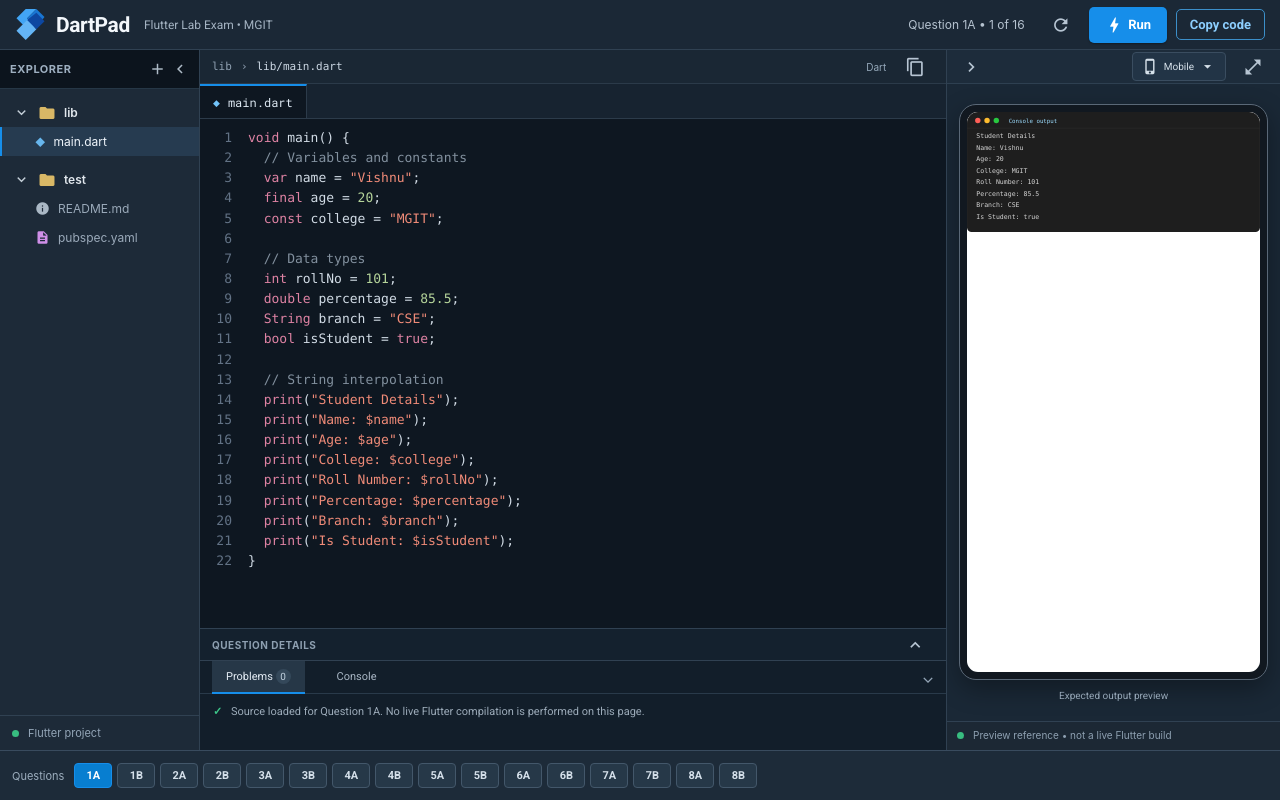
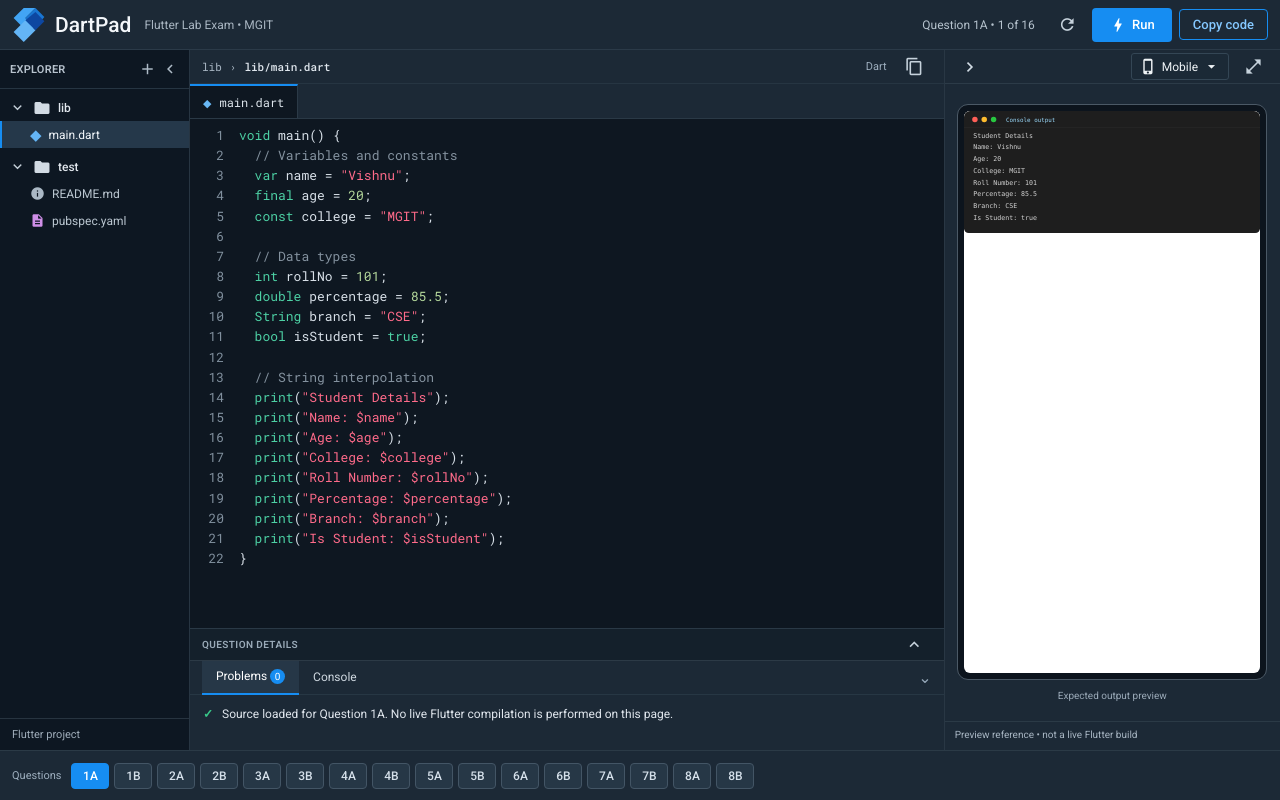
Before and after one commit to Crazyvishnu/exam, a plain HTML site: page index.html in a window 1280 px wide. Drawn offline with Linux system fonts and the light colour scheme.

Commit message:
Match DartPad typography icons and color palette

```diff
--- a/styles.css
+++ b/styles.css
@@ -1,115 +1,124 @@
-
-/* DartPad reference typography, icon font and color tokens */
-@import url('https://fonts.googleapis.com/css2?family=Roboto:wght@300;400;500;700&family=Roboto+Mono:wght@400;500&display=swap');
+/* DartPad visual theme — typography, Material iconography and panel proportions */
+@import url('https://fonts.googleapis.com/css2?family=Roboto:wght@300;400;500;600;700&family=Roboto+Mono:wght@400;500&display=swap');
 @import url('https://fonts.googleapis.com/icon?family=Material+Icons');
 
 :root{
-  --chrome:#1c2834;
-  --line:#263542;
-  --editor:#0e161f;
-  --muted:#9aa8b5;
-  --text:#dce3ea;
+  color-scheme:dark;
+  --dp-header:#1c2936;
+  --dp-panel:#1b2937;
+  --dp-sidebar:#0d1722;
+  --dp-editor:#0e1721;
+  --dp-border:#2b3a48;
+  --dp-blue:#168df2;
+  --dp-text:#dce4eb;
+  --dp-muted:#94a4b3;
 }
-body{font-family:Roboto,Arial,sans-serif;background:#0e161f;color:#dce3ea}
-.workspace-topbar{height:50px;background:#1c2834;border-bottom:1px solid #263542;padding:0 12px}
-.brand{font-family:Roboto,Arial,sans-serif;font-size:21px;font-weight:400;gap:9px;color:#f2f5f8}
+*{box-sizing:border-box}
+html,body{height:100%;margin:0;overflow:hidden}
+body{padding-bottom:50px;background:var(--dp-editor);color:var(--dp-text);font-family:Roboto,Arial,sans-serif}
+button{font-family:Roboto,Arial,sans-serif;cursor:pointer}
+.material-icons{font-family:'Material Icons';font-weight:normal;font-style:normal;font-size:20px;line-height:1;letter-spacing:normal;text-transform:none;display:inline-block;white-space:nowrap;word-wrap:normal;direction:ltr;-webkit-font-feature-settings:'liga';-webkit-font-smoothing:antialiased;font-feature-settings:'liga'}
+
+.workspace-topbar{height:50px;background:var(--dp-header);border-bottom:1px solid var(--dp-border);display:flex;align-items:center;justify-content:space-between;padding:0 12px;gap:16px}
+.brand{display:flex;align-items:center;gap:9px;white-space:nowrap;color:#f4f7fa;font-family:Roboto,Arial,sans-serif;font-size:21px;font-weight:400}
 .brand strong{font-size:21px;font-weight:500;letter-spacing:0}
-.dartpad-logo{width:31px;height:31px;display:block;flex:0 0 31px}
-.brand-sub{font-size:12px;color:#a9b6c2;font-weight:400}
-.material-icons{font-family:'Material Icons';font-weight:normal;font-style:normal;font-size:20px;line-height:1;letter-spacing:normal;text-transform:none;display:inline-block;white-space:nowrap;word-wrap:normal;direction:ltr;-webkit-font-feature-settings:'liga';-webkit-font-smoothing:antialiased;font-feature-settings:'liga'}
-.top-actions{gap:7px}
-.tool-btn{color:#d0dbe5;border-radius:3px;padding:5px 7px}
-.btn{font-family:Roboto,Arial,sans-serif;border-radius:4px;font-size:13px;font-weight:500}
-.btn-run{background:#168df2;min-width:80px;padding:7px 13px;display:inline-flex;align-items:center;justify-content:center;gap:4px}
-.btn-copy{border-color:#168df2;color:#80c4ff}
-.workspace{grid-template-columns:minmax(190px,13.2vw) minmax(420px,1fr) minmax(330px,26.2vw);height:calc(100vh - 100px)}
-.explorer{background:#0c141d;border-right:1px solid #273440;color:#d3dbe3}
-.panel-heading{height:39px;background:#0c141d;border-bottom:1px solid #263542;color:#b8c3ce;font-size:11px;letter-spacing:.25px;padding:0 10px}
+.dartpad-logo{width:34px;height:34px;display:block;flex:0 0 34px}
+.brand-sub{font-size:12px;color:#a9b6c2;font-weight:400;margin-left:4px}
+.top-actions{display:flex;align-items:center;gap:7px}
+.qpos{font-size:12px;color:#b6c3ce;margin-right:8px;white-space:nowrap}
+.btn,.tool-btn{border:1px solid transparent;border-radius:4px;color:#e5edf4}
+.btn{padding:7px 13px;font-size:13px;font-weight:500}
+.btn-run{background:var(--dp-blue);color:#fff;min-width:80px;display:inline-flex;align-items:center;justify-content:center;gap:5px}
+.btn-run:hover{background:#087bd7}
+.btn-run .material-icons{font-size:18px}
+.btn-copy{border-color:var(--dp-blue);background:transparent;color:#85c8ff}
+.btn-copy:hover,.tool-btn:hover{background:#2b4052}
+.tool-btn{background:transparent;border-radius:3px;padding:5px 7px;color:#c6d2dc}
+.tool-btn.material-icons{font-size:19px}
+
+.workspace{height:calc(100vh - 100px);display:grid;grid-template-columns:minmax(190px,13.2vw) minmax(420px,1fr) minmax(320px,26.2vw);min-height:0}
+.explorer{background:var(--dp-sidebar);border-right:1px solid #273542;display:flex;flex-direction:column;min-width:0;color:#d3dce5}
+.panel-heading{height:39px;flex:0 0 39px;display:flex;justify-content:space-between;align-items:center;padding:0 10px;background:var(--dp-sidebar);border-bottom:1px solid #263542;color:#b8c3ce;font-size:11px;font-weight:600;letter-spacing:.25px}
 .panel-actions{font-size:18px;color:#aebbc7;display:flex;gap:12px}
-.tree-root,.tree-file{height:27px;font-size:12px;gap:7px;padding-left:9px}
-.tree-root{margin-top:5px;color:#e1e7ed}
+.tree-root,.tree-file{height:27px;flex:0 0 27px;display:flex;align-items:center;gap:7px;padding:0 9px;font-size:12px;white-space:nowrap}
+.tree-root{margin-top:5px;color:#e1e7ed;font-weight:500}
 .tree-chevron{font-size:17px;color:#c5d0d9}
 .folder-icon{font-size:18px;color:#d2dbe4}
 .tree-file{padding-left:30px;color:#d6dfe8}
-.tree-file.active{background:#25384a;border-left:2px solid #168df2;padding-left:28px;color:#f2f6fa}
+.tree-file.active{background:#25384a;border-left:2px solid var(--dp-blue);padding-left:28px;color:#f2f6fa}
 .file-icon{font-size:15px;color:#64b5f6}
+.test-icon{color:#c29be8}
 .muted-file{color:#bac6d0}
 .muted-file .material-icons{font-size:15px;color:#aab8c5}
 .yaml-icon{color:#cf8fe8!important}
-.project-info{border-color:#273440;color:#9eacb9}
-.editor-column{background:#0e161f;border-right:1px solid #293744}
-.editor-toolbar{height:34px;background:#1c2834;border-bottom:1px solid #263542;padding:0 12px}
-.breadcrumbs{font-family:'Roboto Mono',monospace;font-size:11px;color:#aab8c5;gap:8px}
-.breadcrumbs strong{color:#e0e7ee}
+.explorer-spacer{flex:1}
+.project-info{border-top:1px solid #273440;padding:9px 12px;font-size:11px;color:#9eacb9}
+
+.editor-column{min-width:0;min-height:0;display:flex;flex-direction:column;background:var(--dp-editor);border-right:1px solid #293744}
+.editor-toolbar{height:34px;flex:0 0 34px;background:var(--dp-header);border-bottom:1px solid #263542;display:flex;align-items:center;justify-content:space-between;padding:0 12px}
+.breadcrumbs{display:flex;gap:8px;align-items:center;font-family:'Roboto Mono',monospace;font-size:11px;color:#aab8c5}
+.breadcrumbs strong{font-weight:500;color:#e0e7ee}
+.editor-tools{display:flex;align-items:center;gap:10px}
 .language-tag{color:#9eafbf;font-size:11px}
-.editor-tabs{height:35px;background:#1c2834;border-bottom:1px solid #2a3946}
-.editor-tab{font-family:'Roboto Mono',monospace;font-size:12px;padding:0 13px;background:#1c2834;color:#dce4eb;border-right:1px solid #2b3a47}
-.editor-tab.active{background:#0e161f;border-top:2px solid #168df2}
+.editor-tabs{height:35px;flex:0 0 35px;display:flex;align-items:stretch;background:var(--dp-header);border-bottom:1px solid #2a3946}
+.editor-tab{display:flex;align-items:center;gap:8px;padding:0 13px;border:0;border-right:1px solid #2b3a47;background:var(--dp-header);color:#dce4eb;font-family:'Roboto Mono',monospace;font-size:12px}
+.editor-tab.active{background:var(--dp-editor);border-top:2px solid var(--dp-blue)}
 .dart-file-dot{font-size:11px;color:#69b8f5}
-.code{font-family:'Roboto Mono',monospace;font-size:13px;line-height:1.55;padding-top:6px}
-.cl .ln{flex-basis:49px;padding-right:15px;color:#81909e}
-.cl .lc{color:#d8e0e8}
+.editor-pane{flex:1;min-height:0;overflow:auto;background:var(--dp-editor)}
+.editor{min-height:100%;background:var(--dp-editor);overflow:hidden}
+.filetab{display:none}
+.code{padding:6px 0 24px;overflow:auto;font-family:'Roboto Mono',monospace;font-size:13px;line-height:1.55;tab-size:2}
+.cl{display:flex;min-height:1.55em;white-space:pre}
+.cl .ln{flex:0 0 49px;text-align:right;padding-right:15px;color:#81909e;user-select:none}
+.cl .lc{flex:1;padding-right:20px;color:#d8e0e8}
 .tok-k{color:#4dd0a4}
 .tok-s{color:#ff6b8a}
 .tok-c{color:#84929f}
 .tok-n{color:#b5d99c}
 .tok-a{color:#e8c477}
 .tok-t{color:#4fc3f7}
-.note{font-family:Roboto,Arial,sans-serif}
-.question-drawer{background:#14202b;border-top-color:#2a3946}
-.console-panel{background:#1c2834;border-top:1px solid #2c3a46}
-.console-tabs{height:34px;border-bottom:1px solid #273744;padding-left:12px;gap:0}
-.console-tab{padding:0 14px;font-family:Roboto,Arial,sans-serif;font-size:12px;color:#d0d9e1}
-.console-tab.active{background:#263747;border-bottom-color:#168df2;color:#fff}
-.problem-count{background:#168df2;color:#fff;border-radius:50%;min-width:15px;height:15px}
-.console-content{font-family:Roboto,Arial,sans-serif;font-size:12px;color:#e0e6ed;padding:12px}
-.preview-column{background:#1c2834}
-.preview-toolbar{height:34px;background:#1c2834;border-bottom:1px solid #2c3b48;padding:0 9px}
-.collapse-preview{font-size:20px;color:#d2dce5}
-.preview-actions{gap:7px}
+.note{margin:8px 14px 12px;padding:9px 12px;background:#23394a;border-left:3px solid var(--dp-blue);border-radius:4px;color:#d3e2ee;font:12px/1.5 Roboto,Arial,sans-serif}
+.note code{font-family:'Roboto Mono',monospace;background:#304a60;padding:1px 4px;border-radius:3px}
+
+.question-drawer{border-top:1px solid #2a3946;background:#14202b;max-height:42%;overflow:auto}
+.drawer-heading{height:31px;display:flex;justify-content:space-between;align-items:center;padding:0 12px;color:#9aaab8;font-size:10px;font-weight:600;letter-spacing:.4px}
+.qcard{padding:0 14px 12px}
+.question-kicker{color:#7fbef0;font-size:11px;font-weight:600;margin-bottom:3px}
+.qcard h2{font:500 13px Roboto,Arial,sans-serif;margin:0 0 5px;color:#e5edf5}
+.qcard p{font:12px/1.5 Roboto,Arial,sans-serif;color:#bdcad7;margin:0}
+.question-drawer.collapsed .qcard{display:none}
+
+.console-panel{height:90px;flex:0 0 90px;background:var(--dp-header);border-top:1px solid #2c3a46}
+.console-tabs{height:34px;display:flex;align-items:center;border-bottom:1px solid #273744;padding-left:12px;gap:0}
+.console-tab{height:34px;padding:0 14px;background:transparent;border:0;border-bottom:2px solid transparent;color:#d0d9e1;font:12px Roboto,Arial,sans-serif}
+.console-tab.active{background:#263747;border-bottom-color:var(--dp-blue);color:#fff}
+.problem-count{display:inline-grid;place-items:center;min-width:15px;height:15px;padding:0 4px;border-radius:50%;background:var(--dp-blue);color:#fff;font-size:10px}
+.console-chevron{margin-left:auto;color:#95a7b8;padding-right:12px}
+.console-content{padding:12px 13px;font:12px Roboto,Arial,sans-serif;color:#e0e6ed}
+.success-tick{color:#39c98a;font-weight:700;margin-right:6px}
+
+.preview-column{background:var(--dp-header);min-width:0;display:flex;flex-direction:column}
+.preview-toolbar{height:34px;flex:0 0 34px;display:flex;align-items:center;justify-content:space-between;padding:0 9px;border-bottom:1px solid #2c3b48;background:var(--dp-header)}
+.collapse-preview{border:0;background:transparent;color:#d2dce5;font-size:20px}
+.preview-actions{display:flex;align-items:center;gap:7px}
 .preview-status{display:none}
-.device-select{display:inline-flex;align-items:center;gap:5px;background:#1b2936;border:1px solid #344655;color:#f0f4f7;font-family:Roboto,Arial,sans-serif;font-size:12px;padding:4px 8px;border-radius:3px}
+.device-select{display:inline-flex;align-items:center;gap:5px;background:#1b2936;border:1px solid #344655;color:#f0f4f7;border-radius:3px;padding:4px 8px;font:12px Roboto,Arial,sans-serif}
 .device-select .material-icons{font-size:17px}
-.preview-stage{background:#1c2834;padding:14px 10px}
-.device-frame{width:min(100%,310px);height:min(72vh,610px);background:#0c141d;border:1px solid #4b5966;border-radius:11px;padding:6px;box-shadow:none}
-.device-screen{border-radius:6px}
-.preview-caption{font-family:Roboto,Arial,sans-serif;color:#9baab8}
-.preview-foot{background:#1c2834;color:#a8b6c3;border-top-color:#2b3a46}
-.bottomnav{background:#1c2834;border-top-color:#2b3a46}
-.qbtn{font-family:Roboto,Arial,sans-serif;background:#263746;border-color:#435565;border-radius:4px;font-size:12px}
-.qbtn.active{background:#168df2;border-color:#168df2}
-@media(max-width:900px){.workspace{grid-template-columns:155px minmax(360px,1fr) 290px}}
-@media(max-width:650px){.workspace{grid-template-columns:1fr}.workspace-topbar{background:#1c2834}}
+.preview-stage{flex:1;min-height:0;display:flex;flex-direction:column;align-items:center;justify-content:center;gap:10px;padding:14px 10px;overflow:auto;background:var(--dp-header)}
+.device-frame{width:min(100%,310px);height:min(72vh,610px);min-height:260px;background:#0c141d;border:1px solid #4b5966;border-radius:11px;padding:6px;box-shadow:none}
+.device-screen{height:100%;width:100%;overflow:auto;border-radius:6px;background:#fff;display:flex;align-items:flex-start;justify-content:center}
+.device-screen img{display:block;width:100%;height:auto;object-fit:contain;object-position:top center;background:#fff}
+.preview-caption{font:10px Roboto,Arial,sans-serif;color:#9baab8;text-align:center}
+.preview-foot{height:29px;flex:0 0 29px;background:var(--dp-header);color:#a8b6c3;border-top:1px solid #2b3a46;padding:7px 10px;font:10px Roboto,Arial,sans-serif}
 
-/* DartPad-inspired three-pane workspace */
-:root{color-scheme:dark;--chrome:#1b2836;--line:#304152;--editor:#0e1721;--muted:#8fa0b1;--text:#dce5ee}
-*{box-sizing:border-box}html,body{height:100%;margin:0;overflow:hidden}
-body{background:var(--editor);color:var(--text);font-family:Inter,"Segoe UI",Roboto,Arial,sans-serif;padding-bottom:50px}
-button{font:inherit;cursor:pointer}
-.workspace-topbar{height:50px;background:var(--chrome);border-bottom:1px solid var(--line);display:flex;align-items:center;justify-content:space-between;padding:0 15px;gap:16px}
-.brand{display:flex;align-items:center;gap:10px;white-space:nowrap;color:#f3f7fb;font-size:20px}.brand strong{font-weight:650;letter-spacing:-.4px}.dart-mark{font-size:22px;color:#2196e8}.brand-sub{font-size:12px;color:#a5b4c3;margin-left:4px}
-.top-actions{display:flex;align-items:center;gap:9px}.qpos{font-size:12px;color:#b6c3d0;margin-right:8px;white-space:nowrap}
-.btn,.tool-btn{border:1px solid transparent;border-radius:5px;color:#e6edf5}.btn{padding:7px 13px;font-size:13px;font-weight:600}.btn-run{background:#168eea;color:white;min-width:78px;box-shadow:0 1px 2px #0005}.btn-run:hover{background:#087bd2}.btn-copy{border-color:#3c8fc9;background:transparent;color:#8dcfff}.btn-copy:hover,.tool-btn:hover{background:#30465c}.tool-btn{background:transparent;border-radius:4px;padding:5px 8px;color:#b7c5d3}
-.workspace{height:calc(100vh - 100px);display:grid;grid-template-columns:200px minmax(400px,1fr) minmax(310px,26vw);min-height:0}
-.explorer{background:#1d2a38;border-right:1px solid var(--line);display:flex;flex-direction:column;min-width:0;color:#c7d2de}
-.panel-heading{height:39px;display:flex;justify-content:space-between;align-items:center;padding:0 10px;font-size:11px;font-weight:700;letter-spacing:.5px;color:#9eafc0;border-bottom:1px solid #263746}
-.tree-root,.tree-file{height:29px;display:flex;align-items:center;gap:8px;padding:0 13px;font-size:12px;white-space:nowrap}.tree-root{margin-top:9px;font-weight:600}.folder-icon{color:#d9b866}.tree-file{padding-left:35px;color:#cbd6e0}.tree-file.active{background:#263b50;color:#f0f6fc;border-left:2px solid #168eea;padding-left:33px}.file-icon{font-size:10px;color:#67b6ed}.test-icon{color:#b59bdf}.muted-file{color:#9baaba}.yaml-icon{color:#d5a6ef}
-.explorer-spacer{flex:1}.project-info{border-top:1px solid #304152;padding:10px 12px;font-size:11px;color:#94a6b8}.status-dot{display:inline-block;width:7px;height:7px;border-radius:50%;background:#38bd80;margin-right:6px}
-.editor-column{min-width:0;min-height:0;display:flex;flex-direction:column;background:var(--editor);border-right:1px solid var(--line)}
-.editor-toolbar{height:34px;background:#1a2734;border-bottom:1px solid #2b3a49;display:flex;align-items:center;justify-content:space-between;padding:0 12px}.breadcrumbs{display:flex;gap:9px;align-items:center;font-family:Consolas,monospace;font-size:11px;color:#8fa0b1}.breadcrumbs strong{font-weight:500;color:#cbd7e3}.editor-tools{display:flex;align-items:center;gap:10px}.language-tag{font-size:10px;color:#96a9bb}
-.editor-tabs{height:35px;display:flex;align-items:stretch;background:#172330;border-bottom:1px solid #2c3b4a}.editor-tab{padding:0 13px;display:flex;align-items:center;gap:8px;border:0;border-right:1px solid #2c3b4a;background:#1c2b39;color:#dce7f1;font-size:12px}.editor-tab.active{background:var(--editor);border-top:2px solid #168eea}.dart-file-dot{font-size:9px;color:#72c4fa}.tab-close{color:#8393a3;font-size:15px;margin-left:10px}
-.editor-pane{flex:1;min-height:0;overflow:auto;background:var(--editor)}.editor{min-height:100%;background:var(--editor);overflow:hidden}.code{padding:9px 0 24px;overflow:auto;font-family:"Cascadia Code",Consolas,"DejaVu Sans Mono",monospace;font-size:13px;line-height:1.55;tab-size:2}.cl{display:flex;min-height:1.55em;white-space:pre}.cl .ln{flex:0 0 48px;text-align:right;padding-right:16px;color:#627285;user-select:none}.cl .lc{flex:1;padding-right:20px;color:#d2dce6}
-.tok-k{color:#df83a4}.tok-s{color:#f08b78}.tok-c{color:#82909e}.tok-n{color:#b5d49a}.tok-a{color:#e2c27a}.tok-t{color:#69c9b7}
-.note{margin:8px 14px 12px;padding:9px 12px;font-size:12px;line-height:1.5;background:#23394a;border-left:3px solid #168eea;border-radius:4px;color:#d3e2ee}.note code{font-family:Consolas,monospace;background:#304a60;padding:1px 4px;border-radius:3px}
-.question-drawer{border-top:1px solid #304152;background:#14212e;max-height:42%;overflow:auto}.drawer-heading{height:31px;display:flex;justify-content:space-between;align-items:center;padding:0 12px;color:#8ea0b1;font-weight:700;letter-spacing:.5px;font-size:10px}.qcard{padding:0 14px 12px}.question-kicker{color:#7fbef0;font-size:11px;font-weight:700;margin-bottom:3px}.qcard h2{font-size:13px;font-weight:650;margin:0 0 5px;color:#e5edf5}.qcard p{font-size:12px;line-height:1.5;color:#bdcad7;margin:0}.question-drawer.collapsed .qcard{display:none}
-.console-panel{height:90px;flex:0 0 90px;background:#121e2a;border-top:1px solid #304152}.console-tabs{height:33px;display:flex;align-items:center;border-bottom:1px solid #293a4a;padding:0 12px;gap:18px}.console-tab{height:33px;background:none;border:0;border-bottom:2px solid transparent;color:#aab8c6;font-size:11px}.console-tab.active{color:#e5edf5;border-bottom-color:#168eea}.problem-count{display:inline-grid;place-items:center;min-width:15px;height:15px;padding:0 4px;border-radius:8px;background:#34485a;color:#c4d4e2;font-size:10px}.console-chevron{margin-left:auto;color:#95a7b8}.console-content{padding:11px 13px;font-size:11px;color:#9cabb9}.success-tick{color:#3dc88a;font-weight:700;margin-right:6px}
-.preview-column{background:#1a2836;min-width:0;display:flex;flex-direction:column}.preview-toolbar{height:34px;display:flex;align-items:center;justify-content:space-between;padding:0 8px;border-bottom:1px solid #2e4051;background:#1d2c3b}.collapse-preview{border:0;background:none;color:#b8c6d3;font-size:20px}.preview-actions{display:flex;align-items:center;gap:8px}.preview-status{font-size:10px;color:#a4b5c5}.preview-status i{display:inline-block;width:6px;height:6px;border-radius:50%;background:#39bd81;margin-right:4px}.device-select{border:1px solid #3a4d60;background:#223446;color:#d5e0e9;border-radius:4px;font-size:10px;padding:5px 9px}
-.preview-stage{flex:1;min-height:0;display:flex;flex-direction:column;align-items:center;justify-content:center;gap:10px;padding:14px 12px;overflow:auto;background:#1a2836}.device-frame{width:min(100%,310px);height:min(72vh,610px);min-height:260px;background:#111820;border:1px solid #5a6877;border-radius:17px;padding:7px;box-shadow:0 9px 26px #0005}.device-screen{height:100%;width:100%;overflow:auto;border-radius:11px;background:#fff;display:flex;align-items:flex-start;justify-content:center}.device-screen img{display:block;width:100%;height:auto;object-fit:contain;object-position:top center;background:white}.preview-caption{text-align:center;font-size:10px;color:#95a6b6}.preview-foot{height:29px;border-top:1px solid #304152;padding:7px 10px;font-size:10px;color:#8ea0b1}
-.bottomnav{position:fixed;left:0;right:0;bottom:0;height:50px;background:#1d2b39;border-top:1px solid #394b5e;display:flex;align-items:center;gap:10px;padding:0 12px;z-index:30}.bottomnav .lbl{font-size:11px;color:#9eafbf;white-space:nowrap}.bottomnav .nums{display:flex;gap:5px;overflow-x:auto;flex:1;scrollbar-width:thin}.qbtn{font-size:11px;font-weight:650;background:#263848;color:#d4dfe9;border:1px solid #43576a;border-radius:4px;min-width:38px;padding:5px 8px;flex:0 0 auto}.qbtn.active{background:#087ed0;border-color:#168eea;color:white}
-.preview-column.collapsed{display:none}.workspace.preview-hidden{grid-template-columns:200px minmax(400px,1fr)}.noscript{padding:20px}
+.bottomnav{position:fixed;left:0;right:0;bottom:0;height:50px;background:var(--dp-header);border-top:1px solid #2b3a46;display:flex;align-items:center;gap:10px;padding:0 12px;z-index:30}
+.bottomnav .lbl{font:11px Roboto,Arial,sans-serif;color:#9eafbf;white-space:nowrap}
+.bottomnav .nums{display:flex;gap:5px;overflow-x:auto;flex:1;scrollbar-width:thin}
+.qbtn{font:500 12px Roboto,Arial,sans-serif;background:#263746;color:#d4dfe9;border:1px solid #435565;border-radius:4px;min-width:38px;padding:5px 8px;flex:0 0 auto}
+.qbtn.active{background:var(--dp-blue);border-color:var(--dp-blue);color:white}
+.preview-column.collapsed{display:none}
+.workspace.preview-hidden{grid-template-columns:minmax(190px,13.2vw) minmax(420px,1fr)}
+.device-frame.desktop{width:min(100%,540px);height:min(68vh,560px);border-radius:10px}
+#output.expanded .device-frame{width:min(100%,520px);height:min(86vh,740px)}
 @media(max-width:900px){.workspace{grid-template-columns:155px minmax(360px,1fr) 290px}.brand-sub{display:none}.device-frame{width:95%;height:55vh}}
 @media(max-width:650px){html,body{overflow:auto;height:auto;min-height:100%}.workspace{height:auto;min-height:calc(100vh - 100px);grid-template-columns:1fr;grid-template-rows:auto minmax(540px,1fr) minmax(360px,auto)}.explorer{display:none}.editor-column{min-height:620px}.preview-column{min-height:420px}.workspace.preview-hidden{grid-template-columns:1fr}.workspace-topbar{height:auto;min-height:50px}.brand{font-size:17px}.brand-sub{display:none}.qpos{display:none}.top-actions{gap:5px}.btn{padding:6px 9px;font-size:11px}.bottomnav{padding:0 6px;gap:6px}.bottomnav .lbl{display:none}.device-frame{height:330px;width:230px}.question-drawer{max-height:none}}
-
-/* Optional preview modes */
-.device-frame.desktop{width:min(100%,540px);height:min(68vh,560px);border-radius:10px}
-#output.expanded .device-frame{width:min(100%,520px);height:min(86vh,740px)}
```
